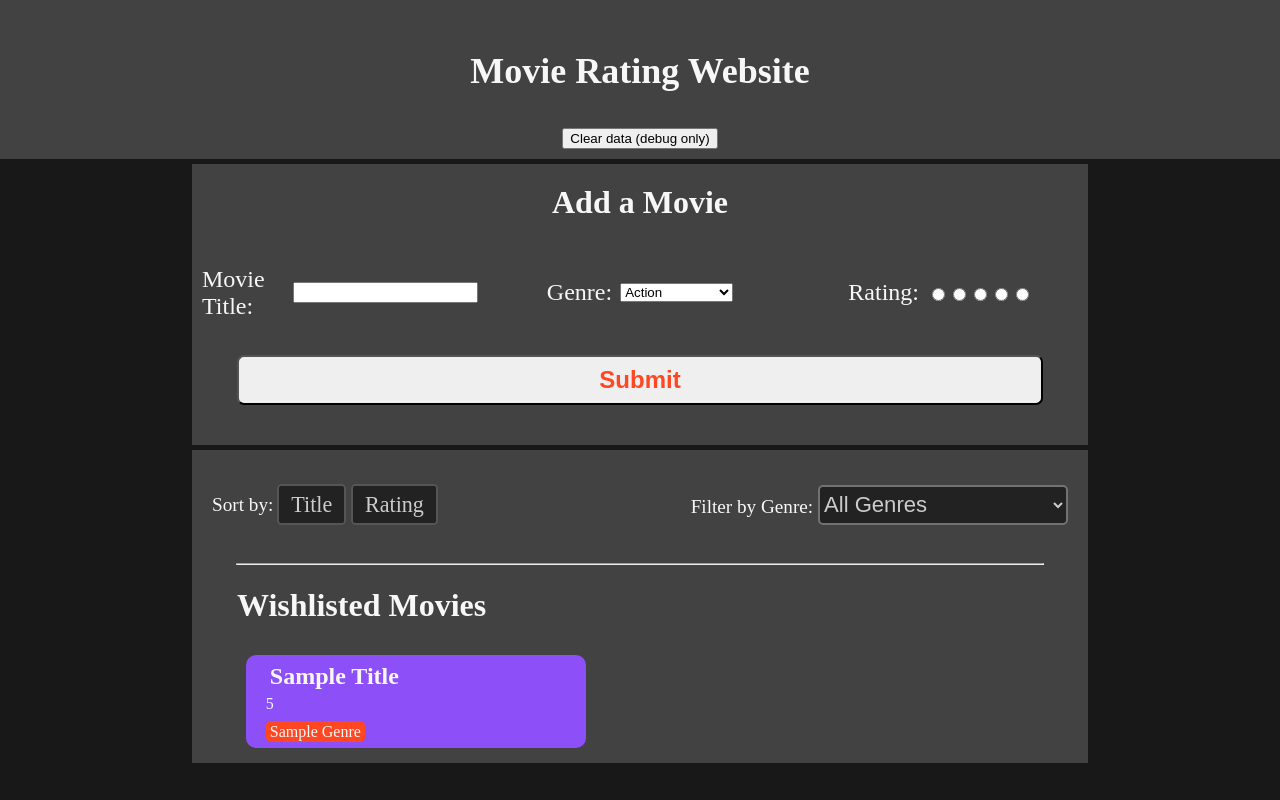
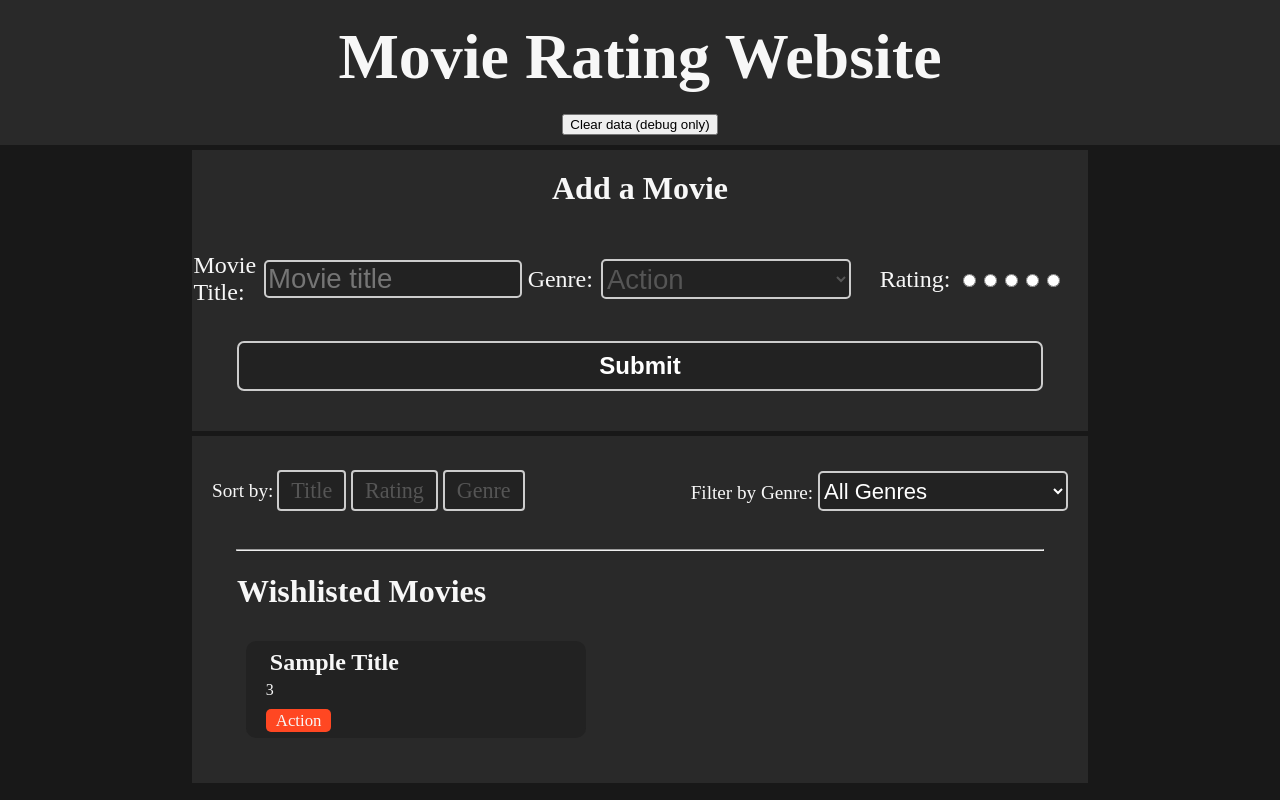
Before and after one commit to Bens-Jammin/CSI3140-Assignment2, a plain HTML site: page index.html in a window 1280 px wide. Both pictures are taken after typing "Sample" into the empty fields and a click on the button "Submit". Drawn offline with Linux system fonts and the light colour scheme.

Commit message:
added a bunch of work :/
i can't remember everything I added

```diff
--- a/index.html
+++ b/index.html
@@ -19,7 +19,7 @@
                     <div class="input-fields">
                         <div class="input-package">
                             <label for="movie-name">Movie Title:</label>
-                            <input type="text" id="movie-name">
+                            <input type="text" id="movie-name" placeholder="Movie title">
                         </div>
 
                         <div class="input-package">
@@ -27,7 +27,7 @@
                             <select id="movie-genre" name="genre">
                                 <option value="Action">Action</option>
                                 <option value="Animation">Animation</option>
-                                <option value="wComedy">Comedy</option>
+                                <option value="Comedy">Comedy</option>
                                 <option value="Drama">Drama</option>
                                 <option value="Fantasy">Fantasy</option>
                                 <option value="History">History</option>
@@ -60,21 +60,23 @@
                     <div class="sort" id="sort">
                         <p>Sort by: </p>
                         <form>
-                            <input type="radio" name="sort" value="title" id="sort-title">
+                            <input type="radio" name="sort" value="title" id="sort-title" selected onchange="sortWishList('title')">
                             <label for="sort-title">Title</label>
-                            <input type="radio" name="sort" value="rating" id="sort-rating">
+                            <input type="radio" name="sort" value="rating" id="sort-rating" onchange="sortWishList('rating')">
                             <label for="sort-rating">Rating</label>
+                            <input type="radio" name="sort" value="genre" id="sort-genre" onchange="sortWishList('genre')">
+                            <label for="sort-genre">Genre</label>
                         </form>
                     </div>
 
                     <div class="filter" id="filter">
                         <form>
                     <label for="filter-genre">Filter by Genre: </label>
-                    <select id="filter-genre" name="filter-genre">
+                    <select id="filter-genre" name="filter-genre" onchange="filterWishList(this.value)">
                         <option value="All Genres">All Genres</option>
                         <option value="Action">Action</option>
                         <option value="Animation">Animation</option>
-                        <option value="wComedy">Comedy</option>
+                        <option value="Comedy">Comedy</option>
                         <option value="Drama">Drama</option>
                         <option value="Fantasy">Fantasy</option>
                         <option value="History">History</option>
--- a/scripts.js
+++ b/scripts.js
@@ -2,7 +2,10 @@ let movies = [];
 
 
 function noMoviesDiv() {
-    return `<div class=empty-wishlist>
+    // the second div is to get around the fact that this is all going into `movies-table`
+    // which is a grid display. To center the `empty-wishlist` div, it needs to be in the second
+    // grid spot , so the first empty div takes up the first spot, putting the info in the second spot
+    return `<div></div><div class=empty-wishlist>
         <h1>Your wishlist is empty!</h1>
         <p>add a movie to your wishlist above to see your wishlist here!</p>
     </div>`
@@ -17,10 +20,57 @@ window.onload = function() {
     if (movies.length === 0) {
         tableContainer.innerHTML =  noMoviesDiv()
     } else {
-        setMovieTable();
+        updateWishList();
     }
 }
 
+
+function sortWishList(method) {
+    if (method === "title") {
+        movies.sort((a, b) =>
+            a.title > b.title ? 1 : a.title < b.title ? -1 : 0
+        );
+    } else if (method === "rating") {
+        movies.sort((a, b) => {
+            var aRating = parseInt(a.rating)
+            var bRating = parseInt(b.rating)
+            return aRating > bRating ? 1 : aRating < bRating ? -1 : 0;
+        });
+    } else { // method is by genre
+        movies.sort((a, b) =>
+            a.genre > b.genre ? 1 : a.genre < b.genre ? -1 : 0
+        );
+    }
+    updateWishList();
+}
+
+
+function filterWishList(genre) {
+
+    // allows someone to filter by one genre then another
+    // without it returning an empty set (because genres are mutually exclusive)
+    let unfilteredMovies = loadMovies();
+    movies = []
+    if (genre === "All genres") {
+        unfilteredMovies = movies;
+        return;
+    }
+
+    switch (genre) {
+        case "Action":          { for(let m of unfilteredMovies ) { if(m.genre === "Action")          movies.push(m) } break; }
+        case "Animation":       { for(let m of unfilteredMovies ) { if(m.genre === "Animation")       movies.push(m) } break; }
+        case "Comedy":          { for(let m of unfilteredMovies ) { if(m.genre === "Comedy")          movies.push(m) } break; }
+        case "Drama":           { for(let m of unfilteredMovies ) { if(m.genre === "Drama")           movies.push(m) } break; }
+        case "Fantasy":         { for(let m of unfilteredMovies ) { if(m.genre === "Fantasy")         movies.push(m) } break; }
+        case "History":         { for(let m of unfilteredMovies ) { if(m.genre === "History")         movies.push(m) } break; }
+        case "Horror":          { for(let m of unfilteredMovies ) { if(m.genre === "Horror")          movies.push(m) } break; }
+        case "Romance":         { for(let m of unfilteredMovies ) { if(m.genre === "Romance")         movies.push(m) } break; }
+        case "Science Fiction": { for(let m of unfilteredMovies ) { if(m.genre === "Science Fiction") movies.push(m) } break; }
+        case "Thriller":        { for(let m of unfilteredMovies ) { if(m.genre === "Thriller")        movies.push(m) } break; }
+        case "Western":         { for(let m of unfilteredMovies ) { if(m.genre === "Western")         movies.push(m) } break; }
+    }
+    updateWishList();
+}
 
 
 /// for debuging purposes
@@ -29,7 +79,7 @@ function clearWatchlist() {
 
     // clear display
     let tableContainer = document.getElementById("movie-table");
-    tableContainer.innerHTML = `<h1>No movies wishlisted yet!</h1><p>Add a movie to your wishlist to see them appear here.</p>`;
+    tableContainer.innerHTML = noMoviesDiv();
 }
 
 function save() {
@@ -60,19 +110,19 @@ function newMovie(event) {
 
     movies.push({
         title:   "Sample Title",
-        genre:   "Sample Genre",
-        rating:  "5",
+        genre:   document.getElementById("movie-genre").value,
+        rating:  "3",
         watched: false
     });
 
     document.getElementById("new-movie").reset();
     save();
-    setMovieTable();
+    updateWishList();
 }
 
 
 /// styles the list of movies into an html table
-function setMovieTable() {
+function updateWishList() {
 
     var movieCards = ""
 
--- a/styles.css
+++ b/styles.css
@@ -1,10 +1,13 @@
 :root {
     --background: #181818;
-    --secondary-background: #424242;
+    --secondary-background: #292929;
     --main-text: #F7F7F7;
     --accent1: #ff4722;
     --accent2: #8d4ff8;
-    --hover: #ffeb3b
+    --hover: #ffeb3b;
+    --input-bkg: #222;
+    --input-bdr: #ccc;
+    --input-txt: #555
 }
 
 nav {
@@ -12,8 +15,11 @@ nav {
     margin: 0px;
     padding-top: 20px;
     padding-bottom: 10px;
-    font-size: 1.5em;
     text-align: center;
+}
+nav h1 {
+    font-size: 4em;
+    margin: 0px 0px 20px 0px;
 }
 
 body {
@@ -33,7 +39,7 @@ body {
 .movie-container {
     background-color: var(--secondary-background);
     width: 70%;
-    padding: 5px 0px 10px 0px;
+    padding: 5px 0px 40px 0px;
 }
 .movie-container .movie-table {
     justify-content: center;
@@ -56,11 +62,38 @@ body {
     padding-bottom: 40px;
     margin: 5px;
 }
+.new-movie button {
+    background-color: var(--input-bkg);
+    border: 2px solid var(--input-bdr);
+    border-radius: 5px;
+}
 .new-movie h2 { display: flex; align-items: center; justify-content: center; font-size: 2em; margin: 20px 0px 25px 0px;}
-.new-movie form .input-fields{
+.input-fields{
     display: grid;
-    grid-template-columns: 33% 34% 33%;
+    grid-template-columns: 37% 37% 26%;
+    place-items: center;
 }
+
+
+.input-package input[type="text"] {
+    height: 100%;
+    border-radius: 5px;
+    border: 2px solid var(--input-bdr);
+    background-color: var(--input-bkg);
+    color: var(--input-txt);
+    font-size: 1.15em;
+    width: 250px;
+}
+.input-package select {
+    font-size: 1.15em;
+    width: 250px;
+    height: 40px;
+    background-color: var(--input-bkg);
+    border: 2px solid var(--input-bdr);
+    border-radius: 5px;
+    color: var(--input-txt);
+}
+
 .input-package {
     font-size: 1.5em;
     display: flex;
@@ -78,26 +111,38 @@ body {
     justify-content: center;
     align-items: center;
     text-align: center;
-    color: var(--accent1);
+    color: white;
     font-weight: bold;
     height: 50px;
     font-size: 1.5em;
     border-radius: 7px;
+    transition: 0.1s ease-out;
 }
+.new-movie form button:hover { background-color: var(--accent2); }
 
 .movie-card {
-    background-color: var(--accent2);
+    background-color: var(--input-bkg);
     width: 300px;
+    height: fit-content;
     border-radius: 10px;
     margin-top: 10px;
     margin-bottom: 5px;
     padding: 4px 20px 7px 20px;
+    transition: 0.3s ease-out;
 }
 
 .movie-card h2 { margin: 4px; color: var(--accen1); }
-.movie-card p { margin-top: 5px; margin-bottom: 10px; }
-.movie-card .rating { background-color: var(--accent1); border-radius: 5px; padding: 2px 4px 2px 4px; }
+.movie-card p { margin-top: 5px; margin-bottom: 12px; }
+.movie-card .rating {
+    background-color: var(--accent1);
+    border-radius: 5px;
+    font-size: 1.05em;
+    padding: 2px 10px 2px 10px;
+}
 
+.movie-card:hover {
+    background-color: var(--accent2);
+}
 
 .modify-movie-display {
     display: flex;
@@ -118,10 +163,10 @@ body {
 .sort label {   /* makes the labels look like the buttons */
     padding: 6px 12px;
     font-size: 1.15em;
-    border: 2px solid #555;
     border-radius: 4px;
-    background-color: #222;
-    color: #ccc;
+    border: 2px solid var(--input-bdr);
+    background-color: var(--input-bkg);
+    color: var(--input-txt);
     transition: all 0.2s ease;
     width: 250px;
     height: 40px;
@@ -142,18 +187,23 @@ body {
     font-size: 1.15em;
     width: 250px;
     height: 40px;
-    background-color: #222;
-    border: 2px solid #727272;
+    background-color: var(--input-bkg);
+    border: 2px solid var(--input-bdr);
     border-radius: 5px;
-    color: #ccc;
+    color: white;
 }
 
 
 .empty-wishlist {
-    padding:20px;
+    padding: 20px;
     margin-left: auto;
     margin-right: auto;
     justify-content: center;
     align-items: center;
+    text-align: center;
+    border: 1px solid var(--input-bdr);
+    border-radius: 10px;
 }
-.empty-wishlist h1 { color: var(--accent1);}
+.empty-wishlist h1 {
+    color: var(--accent1);
+}
```
